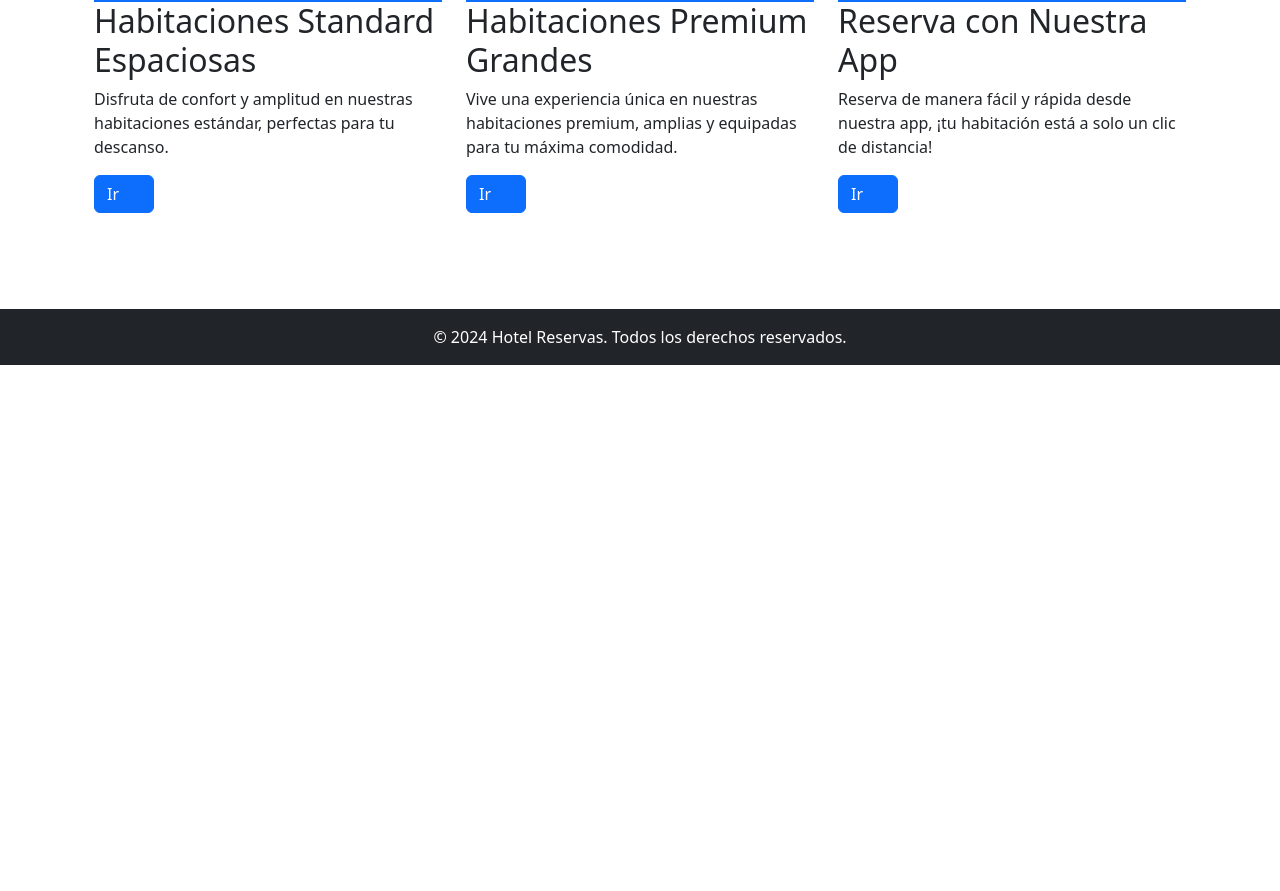
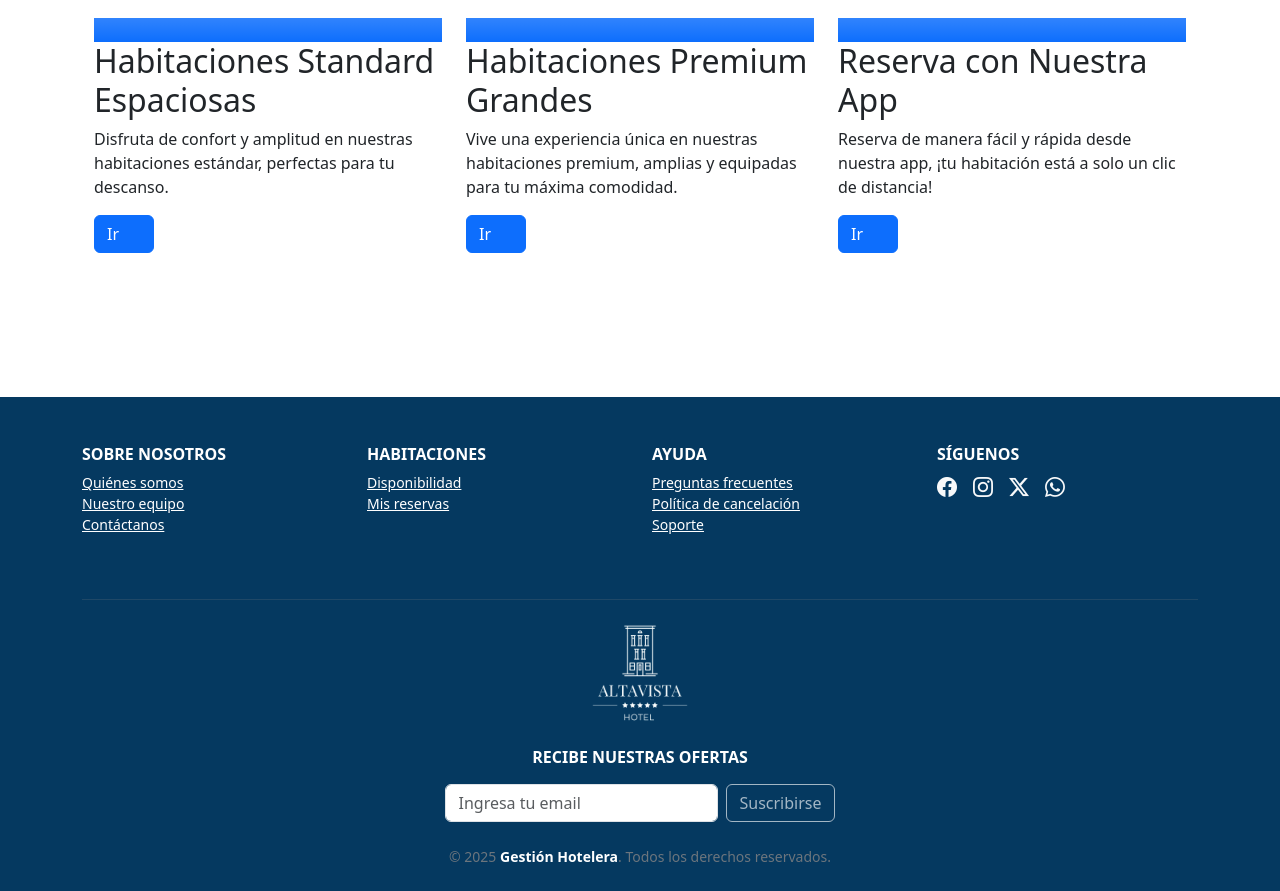
Before and after one commit to crashgluck/hotel_proyecto_duoc, a Django app: page / in a window 1280 px wide. Shown: the part 703-1594 px from the top of the page. Before the commit the page ends 1068 px from the top, so only its background shows below. Run offline with Django 5.2, Linux system fonts and the light colour scheme.

Commit message:
Se agregar mejoras gráficas en header y footer y se implmenta un logo

```diff
--- a/static/css/styles.css
+++ b/static/css/styles.css
@@ -59,3 +59,9 @@ html, body {
   background-color: rgba(255, 255, 255, 0.918) !important;
 
 }
+
+
+
+.bg-footer {
+    background-color: #053960;
+}
--- /dev/null
+++ b/templates/landing/footer.html
@@ -0,0 +1,71 @@
+{% load static %}
+<footer class="bg-footer text-light pt-5 pb-4 mt-5">
+  <div class="container">
+    <div class="row">
+
+      <!-- Sobre nosotros -->
+      <div class="col-md-3 mb-4">
+        <h6 class="text-uppercase fw-bold text-white">Sobre nosotros</h6>
+        <ul class="list-unstyled small">
+          <li><a href="#" class="footer-link text-white">Quiénes somos</a></li>
+          <li><a href="#" class="footer-link text-white">Nuestro equipo</a></li>
+          <li><a href="#" class="footer-link text-white">Contáctanos</a></li>
+        </ul>
+      </div>
+
+      <!-- Habitaciones -->
+      <div class="col-md-3 mb-4">
+        <h6 class="text-uppercase fw-bold text-white">Habitaciones</h6>
+        <ul class="list-unstyled small">
+          <li><a href="{% url 'ver_habitaciones' %}" class="footer-link text-white">Disponibilidad</a></li>
+          <li><a href="{% url 'mis_reservas' %}" class="footer-link text-white">Mis reservas</a></li>
+        </ul>
+      </div>
+
+      <!-- Ayuda -->
+      <div class="col-md-3 mb-4">
+        <h6 class="text-uppercase fw-bold text-white">Ayuda</h6>
+        <ul class="list-unstyled small">
+          <li><a href="#" class="footer-link text-white">Preguntas frecuentes</a></li>
+          <li><a href="#" class="footer-link text-white">Política de cancelación</a></li>
+          <li><a href="#" class="footer-link text-white">Soporte</a></li>
+        </ul>
+      </div>
+
+      <!-- Redes sociales -->
+      <div class="col-md-3 mb-4">
+        <h6 class="text-uppercase fw-bold text-white">Síguenos</h6>
+        <div class="d-flex gap-3 mt-2">
+          <a href="#" class="text-light fs-5"><i class="bi bi-facebook"></i></a>
+          <a href="#" class="text-light fs-5"><i class="bi bi-instagram"></i></a>
+          <a href="#" class="text-light fs-5"><i class="bi bi-twitter-x"></i></a>
+          <a href="#" class="text-light fs-5"><i class="bi bi-whatsapp"></i></a>
+        </div>
+      </div>
+
+    </div>
+
+    <hr class="border-secondary my-4">
+
+    <!-- Logo -->
+    <div class="col-md-12 text-center mb-4">
+      <img src="{% static 'img/logo.png' %}" alt="Logo" width="100" height="auto">
+    </div>
+
+    <!-- Suscripción -->
+    <div class="row justify-content-center">
+      <div class="col-md-6 text-center">
+        <h6 class="text-uppercase fw-bold text-white mb-3">Recibe nuestras ofertas</h6>
+        <form class="d-flex justify-content-center">
+          <input type="email" class="form-control me-2 w-50" placeholder="Ingresa tu email" aria-label="Email">
+          <button class="btn btn-outline-light" type="submit" disabled>Suscribirse</button>
+        </form>
+      </div>
+    </div>
+
+    <!-- Créditos -->
+    <div class="text-center mt-4 small text-secondary">
+      © 2025 <strong class="text-white">Gestión Hotelera</strong>. Todos los derechos reservados.
+    </div>
+  </div>
+</footer>
--- a/templates/reservas/base.html
+++ b/templates/reservas/base.html
@@ -13,9 +13,13 @@
 
 </head>
 <body class="d-flex flex-column min-vh-100 ">
-  <nav class="navbar navbar-expand-lg navbar-dark bg-dark">
+  <nav class="navbar navbar-expand-lg navbar-dark bg-footer">
     <div class="container">
-      <a class="navbar-brand" href="{% url 'landing' %}">Hotel</a>
+
+          <a class="navbar-brand" href="{% url 'landing' %}">
+              <img src="{% static 'img/icon.png' %}" width="50px" alt="">
+              <strong>Altavista Hotel</strong>
+          </a>
 
       <!-- Botón para pantallas pequeñas -->
       <button class="navbar-toggler" type="button" data-bs-toggle="collapse" data-bs-target="#navbarHotel" aria-controls="navbarHotel" aria-expanded="false" aria-label="Toggle navigation">
@@ -26,8 +30,26 @@
       <div class="collapse navbar-collapse" id="navbarHotel">
 
       <ul class="navbar-nav ms-auto">
-        <li class="nav-item"><a href="{% url 'landing' %}" class="nav-link">Inicio</a></li>
-        <li class="nav-item"><a href="{% url 'ver_habitaciones' %}" class="nav-link">Ver Habitaciones</a></li>
+
+        <!-- Inicio -->
+        <li class="nav-item">
+          <a class="nav-link active d-flex flex-column align-items-center text-center gap-1"
+            aria-current="page" href="{% url 'landing' %}">
+              <i class="bi bi-house fs-4"></i>
+              <span>Inicio</span>
+          </a>
+        </li>
+
+        <!-- Ver Habitaciones -->
+
+        <li class="nav-item">
+          <a class="nav-link active d-flex flex-column align-items-center text-center gap-1"
+            aria-current="page" href="{% url 'ver_habitaciones' %}">
+              <i class="bi bi-door-open fs-4"></i>
+              <span>Habitaciones</span>
+          </a>
+        </li>
+
         {% if user.is_authenticated %}
 
           <li class="nav-item"><a href="{% url 'mis_reservas' %}" class="nav-link">Mis Reservas</a></li>
@@ -43,8 +65,26 @@
             </form>
           </li>
         {% else %}
-          <li class="nav-item"><a href="{% url 'login' %}" class="nav-link">Ingresar</a></li>
-          <li class="nav-item"><a href="{% url 'registro' %}" class="nav-link">Registrarse</a></li>
+
+          <!-- Ingresar -->
+          <li class="nav-item">
+            <a class="nav-link active d-flex flex-column align-items-center text-center gap-1"
+              aria-current="page" href="{% url 'login' %}">
+                <i class="bi bi-box-arrow-in-right fs-4"></i>
+                <span>Ingresar</span>
+            </a>
+          </li>
+
+          <!-- Registrarse -->
+
+          <li class="nav-item">
+            <a class="nav-link active d-flex flex-column align-items-center text-center gap-1"
+              aria-current="page" href="{% url 'registro' %}">
+                <i class="bi bi-person-plus fs-4"></i>
+                <span>Registrarse</span>
+            </a>
+          </li>
+
         {% endif %}
       </ul>
 
@@ -66,10 +106,6 @@
     {% block content %}{% endblock %}
   </main>
 
-  <footer class="bg-dark text-white text-center p-3 mt-auto">
-    &copy; 2024 Hotel Reservas. Todos los derechos reservados.
-  </footer>
-
   <!-- Bootstrap JS Bundle -->
   <script src="https://cdn.jsdelivr.net/npm/bootstrap@5.3.3/dist/js/bootstrap.bundle.min.js"></script>
 
--- a/templates/reservas/landing.html
+++ b/templates/reservas/landing.html
@@ -5,4 +5,6 @@
 
 {% include 'landing/features.html' %}
 
+{% include 'landing/footer.html' %}
+
 {% endblock %}
```
Also changed, not shown: static/img/icon.png (added), static/img/logo.png (added).
